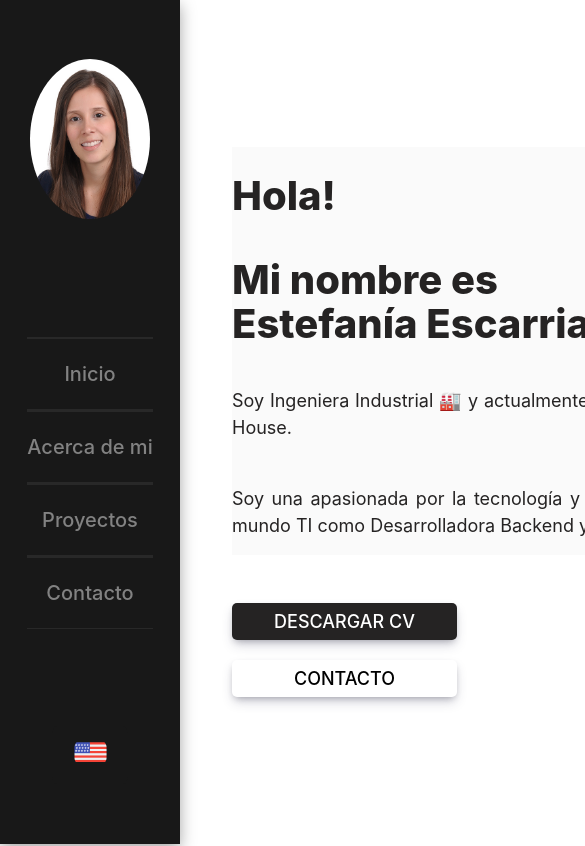
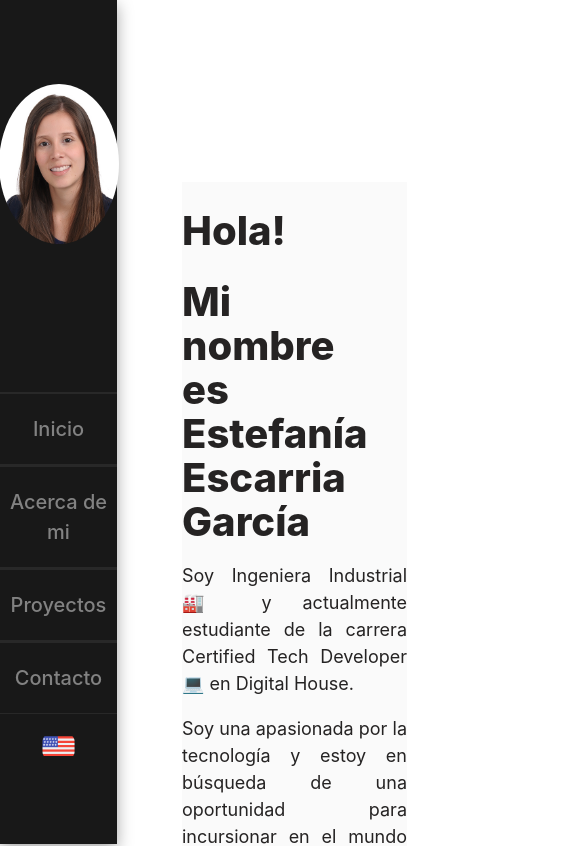
Before and after one commit to eescarria/portfolio-react, a React (Vite) app: page / in a window 390 px wide. Shown: the top 846 px of the page, 585 px wide, since content can reach past the window. Built offline with nearby package versions, Linux system fonts and the light colour scheme.

Commit message:
Se hacen ajustes responsive

```diff
--- a/src/App.css
+++ b/src/App.css
@@ -1,6 +1,5 @@
 
 #root {
-  max-width: 1280px;
   margin: 0 auto;
   padding: 2rem;
 
--- a/src/Components/Navbar.css
+++ b/src/Components/Navbar.css
@@ -1,19 +1,17 @@
 nav{
-  max-width: 1100px;
   margin: 0 auto;
   display: flex;
   justify-content: space-around;
   flex-direction: column;
   align-items: center;
-  height: 100%;
 
 }
 
 nav{
     display: flex;
     flex-direction: column;
-    height: 100vh;
-    width: 180px;
+    width: 13vw;
+    height: 100%;
     background-color: #181818;
     box-shadow: rgba(0, 0, 0, 0.35) 0px 5px 15px;
     position: fixed;
@@ -26,7 +24,7 @@ nav{
     flex-direction: column;
     justify-content: space-between;
     list-style-type: none;
-    height: 250px;
+    height: 20vw;
     align-items: center;
     text-align: center;
     font-size: 20px;
@@ -41,7 +39,7 @@ nav img{
     width: 120px;
     height: 160px;
     border-radius: 50%;
-
+    margin-top: 10px;
 }
 
 .nav_elements a{
@@ -62,7 +60,26 @@ nav img{
   border-radius: 50%;
 }
 
-.button_flag{
-  background-color: #181818;
-  margin-top: 20px;
+
+.link_flag:hover{
+  cursor: pointer;
+
 }
+
+
+@media(max-width: 780px){
+  nav{
+      width: 20vw;
+  }
+
+  .link_flag{
+    margin-top: 100px;
+  }
+}
+
+@media(max-width: 480px){
+  nav{
+      width: 30vw;
+  }
+
+}
--- a/src/Components/Navbar.jsx
+++ b/src/Components/Navbar.jsx
@@ -19,7 +19,9 @@ const Navbar = () => {
             <Link to="/contact">{language.id === "EN" ?  "Contact" : "Contacto"}</Link>
         </div>
 
-        <button className="button_flag" onClick={handleChangeLA}>{language.id === "EN" ?  <> <img className='flag' src="./spain.png" alt="Spanish" /></> : <> <img className='flag' src="./usa2.png" alt="English" /></>} </button>
+        <a className='link_flag' onClick={handleChangeLA}>{language.id === "EN" ?  <> <img className='flag' src="./spain.png" alt="Spanish" /></> : <> <img className='flag' src="./usa2.png" alt="English" /></>}</a>
+
+
     </nav>
 
   )
--- a/src/Routes/Contact.css
+++ b/src/Routes/Contact.css
@@ -1,4 +1,4 @@
-.container{
+.container_contact{
     display: flex;
     flex-direction: column;
     align-items:flex-start;
--- a/src/Routes/Contact.jsx
+++ b/src/Routes/Contact.jsx
@@ -10,7 +10,7 @@ export const Contact = () => {
   const {text} = language
 
   return (
-    <div className='container'>
+    <div className='container_contact'>
       <div className='contact_header'>
         <GrContactInfo className='contact_logo'/>
         <p>{text.contact.title}</p>
--- a/src/Routes/Home.css
+++ b/src/Routes/Home.css
@@ -1,11 +1,10 @@
-.container{
+.info{
+    display: flex;
+    flex-direction: column;
+    background-color: #FAFAFA;
+    margin-left: 200px
+}
 
-    background-color: #FAFAFA;
-    color: #fff;
-    margin-left: 200px;
-    height: 100%;
-    width: 900px;
-}
 
 .info h1{
     font-size: 40px;
@@ -16,12 +15,14 @@
 }
 
 .info p{
-    margin-top: 1.75rem;
+
     font-size: 18px;
     font-weight: 400;
     color: #252323;
     text-align: justify;
     margin-bottom: 1rem;
+
+    width: 80%;
 }
 
 .button_container{
@@ -29,9 +30,8 @@
     flex-direction: column;
     margin-top: 3rem;
     gap: 1.25rem;
-    width: 900px;
     justify-content: left;
-    margin-left: 200px;
+
 
 }
 
@@ -55,3 +55,19 @@
     color: white;
     border: none;
 }
+
+@media(max-width: 780px){
+
+
+    .info{
+        margin:150px
+    }
+    .info p{
+        width: 100%;
+    }
+
+    .info h1{
+        width: 40%;
+    }
+
+}
--- a/src/Routes/Home.jsx
+++ b/src/Routes/Home.jsx
@@ -11,7 +11,7 @@ export const Home = () => {
 
   return (
     <div className='info'>
-          <div className='container'>
+          <div className='container_home'>
             <h1>{text.home.title}</h1>
             <h1>{text.home.title2} <br/>Estefanía Escarria García</h1>
             <p> {text.home.description} </p>
```
Also changed, not shown: public/usa.png (deleted).
